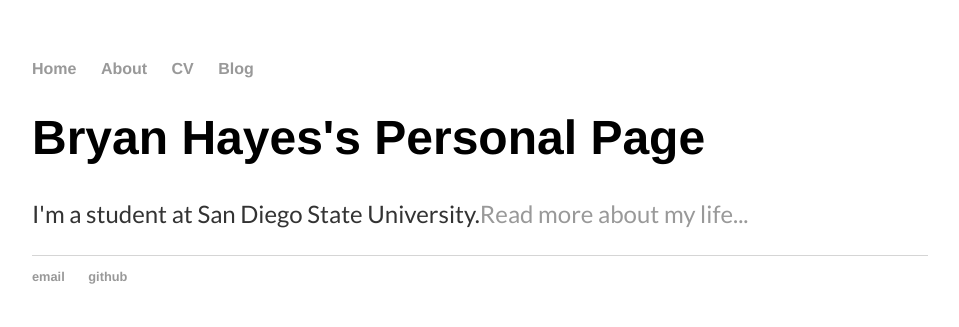
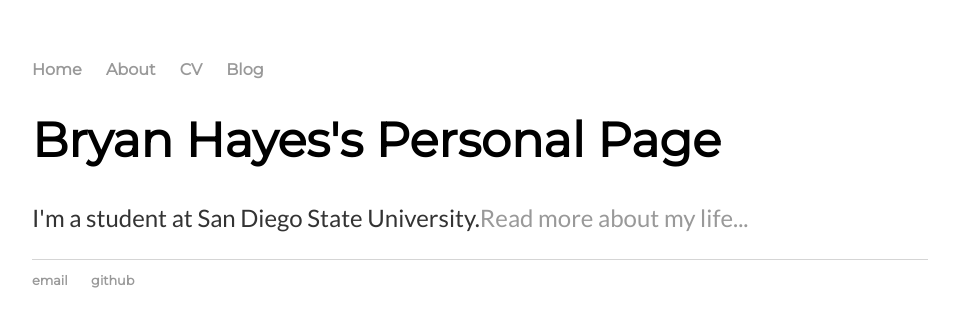
Before and after one commit to bhayes7/bhayes7.github.io, a Jekyll site: the page built from index.html, in a window 1280 px wide. Shown: the top 327 px of the page, without its empty margins (160-1119 px from the left). Built offline with Jekyll 4.4.1, drawn with Linux system fonts in a browser that asks for light colours.

Commit message:
Font changes
Imported Montserrat to be used for headers and Lato for body text

```diff
--- a/css/main.css
+++ b/css/main.css
@@ -1,9 +1,12 @@
+@import url(http://fonts.googleapis.com/css?family=Montserrat);
+@import url(http://fonts.googleapis.com/css?family=Lato);
+
 body {
     margin: 60px auto;
     width: 70%;
 }
 nav ul, footer ul {
-    font-family:'Helvetica', 'Arial', 'Sans-Serif';
+    font-family:'Montserrat', 'Arial', 'Sans-Serif';
     padding: 0px;
     list-style: none;
     font-weight: bold;
@@ -21,7 +24,7 @@ a:hover {
 }
 h1 {
     font-size: 3em;
-    font-family:'Helvetica', 'Arial', 'Sans-Serif';
+    font-family:'Montserrat', 'Arial', 'Sans-Serif';
 }
 p {
     font-size: 1.5em;
```
